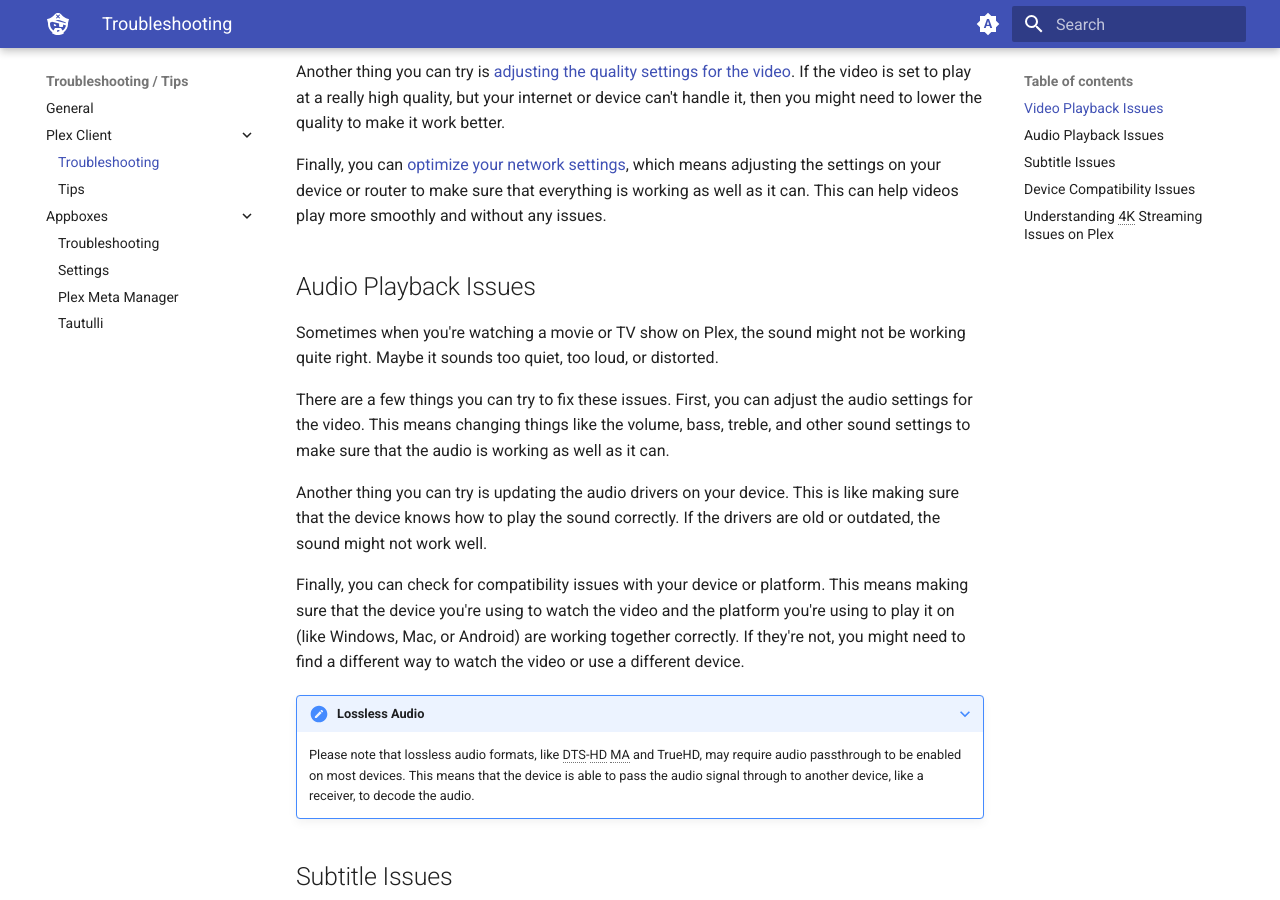
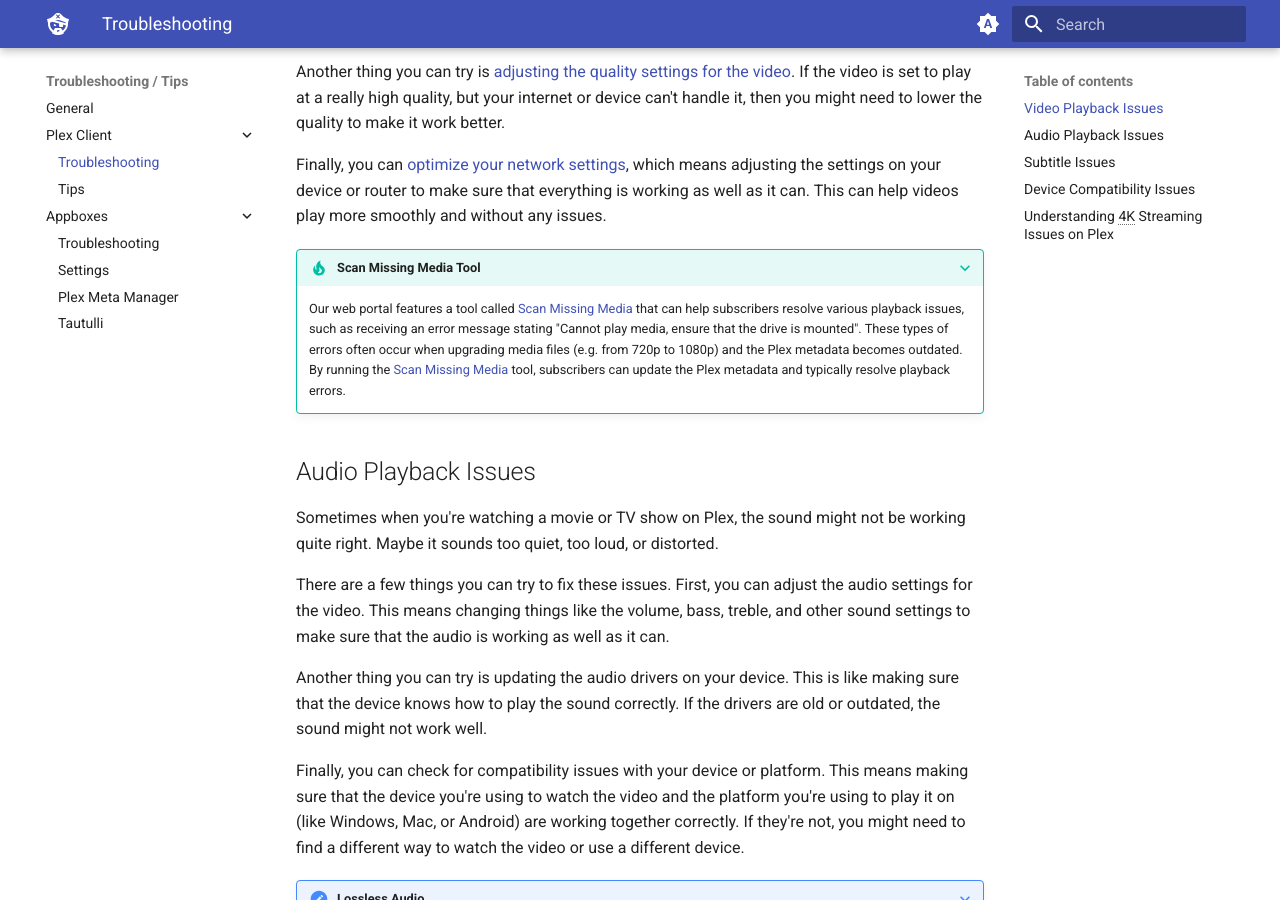
Before and after one commit to neomedia6989/docs-2, an MkDocs documentation site: the page built from docs/troubleshooting/client/index.md, in a window 1280 px wide and 900 px high, scrolled down 613 px. Built offline with MkDocs 1.6.1 and Material for MkDocs 9.7.7, drawn with Linux system fonts in a browser that asks for light colours.

Commit message:
Update index.md

```diff
--- a/docs/troubleshooting/client/index.md
+++ b/docs/troubleshooting/client/index.md
@@ -6,11 +6,15 @@
 
 ## Video Playback Issues
 
-There are a few things you can try to fix these issues. First, you can [check your internet connection](https://docs.blackbeard.media/troubleshooting/#understanding-internet-speed-and-your-connection) to make sure it's strong enough to stream videos. If your internet is slow or weak, the video might not play smoothly.
+There are a few things you can try to fix these issues. First, you can [check your internet connection](/troubleshooting/#understanding-internet-speed-and-your-connection) to make sure it's strong enough to stream videos. If your internet is slow or weak, the video might not play smoothly.
 
-Another thing you can try is [adjusting the quality settings for the video](https://docs.blackbeard.media/clients/other/). If the video is set to play at a really high quality, but your internet or device can't handle it, then you might need to lower the quality to make it work better.
+Another thing you can try is [adjusting the quality settings for the video](/clients/other/). If the video is set to play at a really high quality, but your internet or device can't handle it, then you might need to lower the quality to make it work better.
 
-Finally, you can [optimize your network settings](https://docs.blackbeard.media/troubleshooting/#improving-video-streaming-by-changing-dns), which means adjusting the settings on your device or router to make sure that everything is working as well as it can. This can help videos play more smoothly and without any issues.
+Finally, you can [optimize your network settings](/troubleshooting/#improving-video-streaming-by-changing-dns), which means adjusting the settings on your device or router to make sure that everything is working as well as it can. This can help videos play more smoothly and without any issues.
+
+???+ tip "Scan Missing Media Tool"
+
+    Our web portal features a tool called [Scan Missing Media](https://blackbeard.media/scan-media) that can help subscribers resolve various playback issues, such as receiving an error message stating "Cannot play media, ensure that the drive is mounted". These types of errors often occur when upgrading media files (e.g. from 720p to 1080p) and the Plex metadata becomes outdated. By running the [Scan Missing Media](https://blackbeard.media/scan-media) tool, subscribers can update the Plex metadata and typically resolve playback errors.
 
 ## Audio Playback Issues
 
@@ -42,7 +46,7 @@
 
 Sometimes when people try to use Plex on a device, it might not work the way they want it to. This means that the device you're trying to use Plex on might not work well with Plex.
 
-To fix this, there are a few things you can try. To start with, check out our [recommended settings guides](https://docs.blackbeard.media/clients/other/). Beyond those guides, you can check if there are any updates or compatibility issues with the device or platform you're using. This means making sure that the device you're using is compatible with Plex and that it's up-to-date.
+To fix this, there are a few things you can try. To start with, check out our [recommended settings guides](/clients/other/). Beyond those guides, you can check if there are any updates or compatibility issues with the device or platform you're using. This means making sure that the device you're using is compatible with Plex and that it's up-to-date.
 
 To make sure you're getting the best possible video quality on Plex, there are a few things you can check. First, make sure that HDR and DV are enabled if you're watching content that supports these features. Additionally, ensure that your device's maximum h.264 level is sufficient to handle the video being played.
 
```
